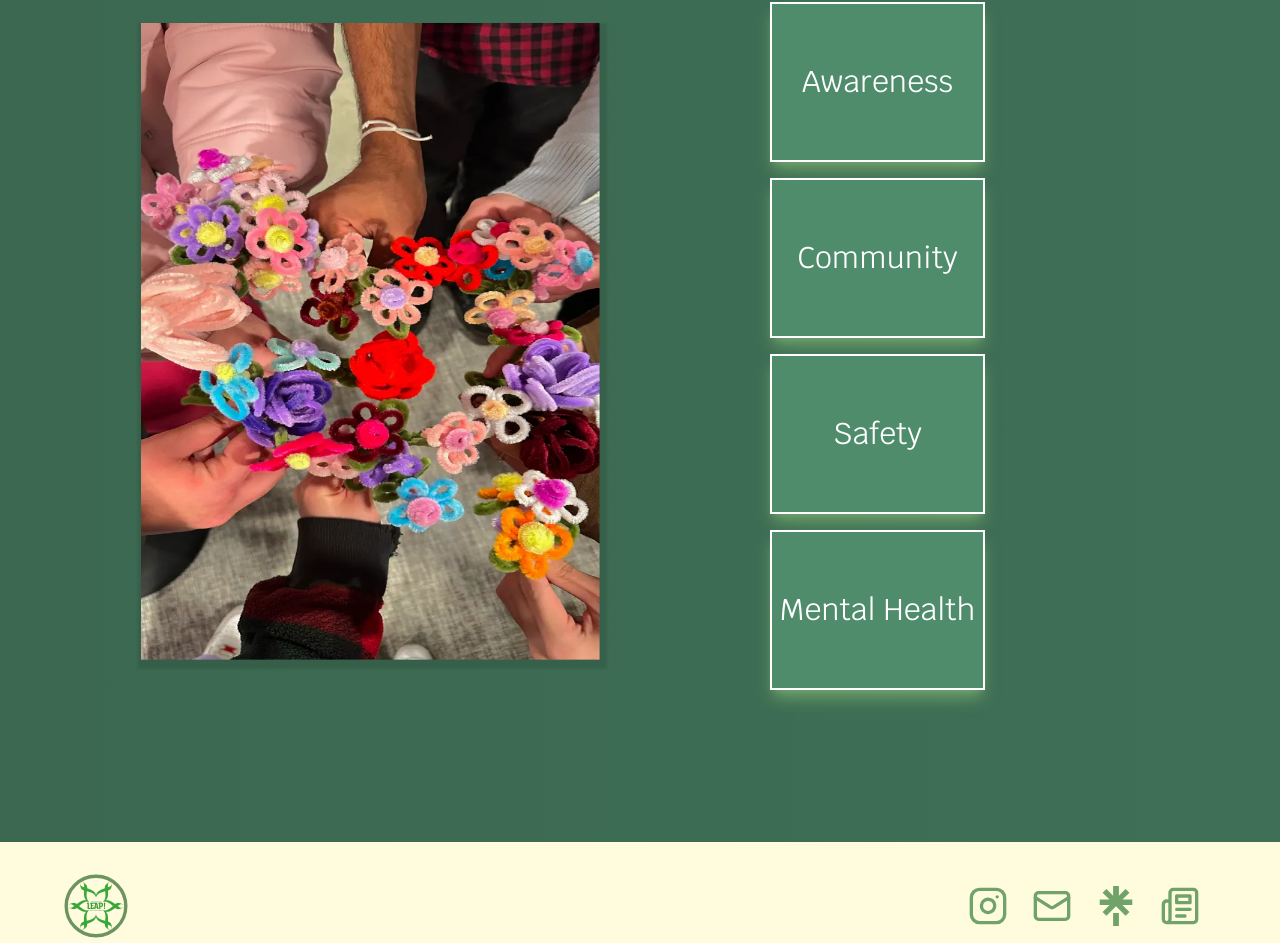
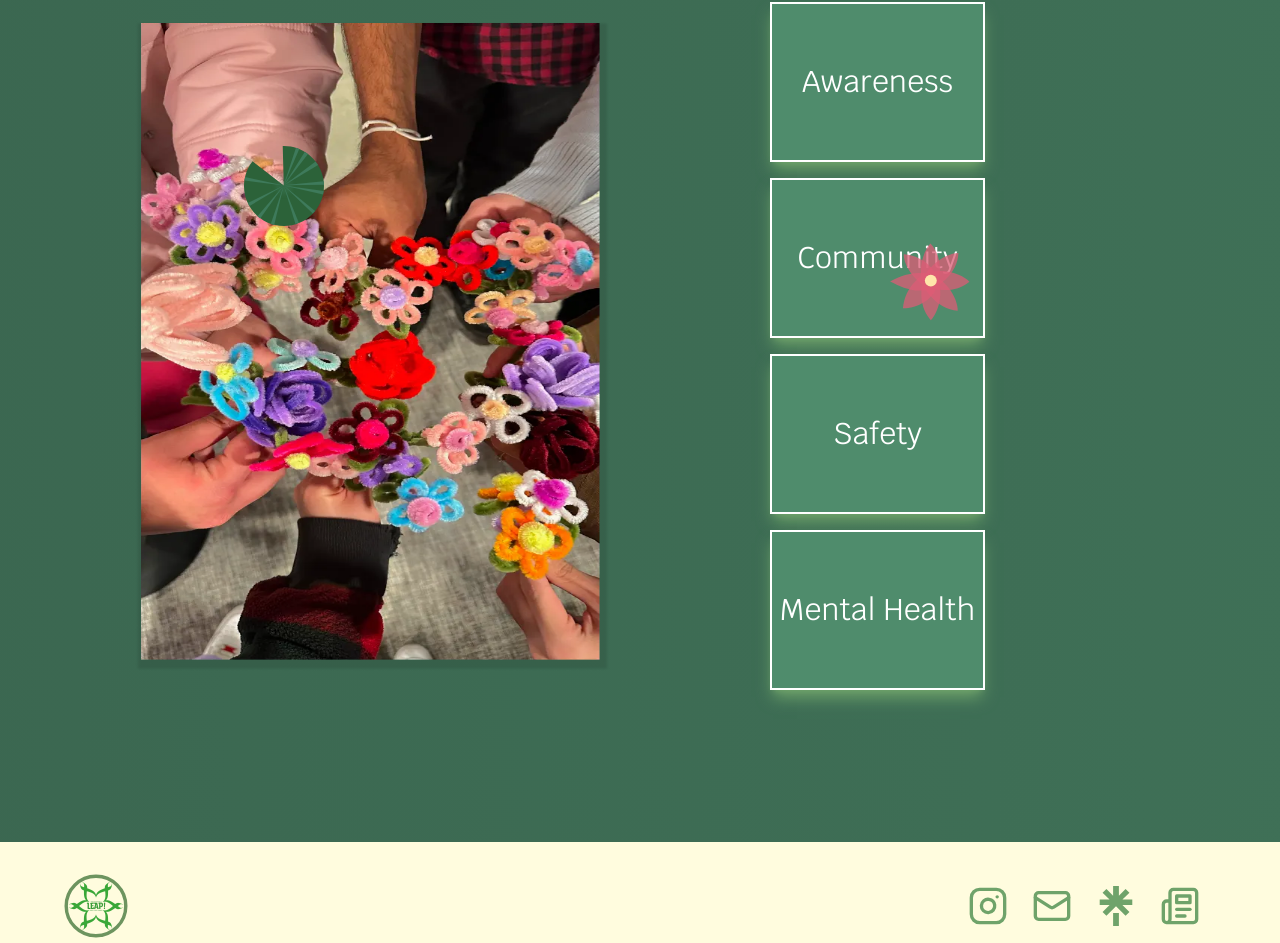
Before and after one commit to acm-ucr/leap-website, a Next.js app: page / in a window 1280 px wide. Shown: the part 1350-2293 px from the top of the page. Built offline with nearby package versions, Linux system fonts and the light colour scheme.

Commit message:
Added Assets, Need Responsiveness

```diff
--- a/src/components/home/ValueBox.tsx
+++ b/src/components/home/ValueBox.tsx
@@ -1,4 +1,8 @@
+"use client";
+
 import { motion } from "motion/react";
+import Image from "next/image";
+import redFlower from "@/public/assets/redFlower.svg";
 
 const ValueBox = () => {
   const topics = ["Awareness", "Community", "Safety", "Mental Health"];
@@ -19,6 +23,15 @@ const ValueBox = () => {
             </div>
           </motion.div>
         ))}
+        <div className="absolute translate-x-[150%] translate-y-[300%]">
+          <motion.div
+            initial={{ opacity: 0, x: 50 }}
+            whileInView={{ opacity: 1, x: 0, rotate: 360 }}
+            transition={{ duration: 0.7, delay: 0.5 }}
+          >
+            <Image src={redFlower} alt="Red Flower" className="h-20 w-20" />
+          </motion.div>
+        </div>
       </div>
     </div>
   );
--- a/src/components/home/ValuesContainer.tsx
+++ b/src/components/home/ValuesContainer.tsx
@@ -2,6 +2,7 @@
 import ValueBox from "@/components/home/ValueBox";
 import Image from "next/image";
 import FlowerImg from "@/public/assets/home/description.webp";
+import lilyPad from "@/public/assets/lilyPad.svg";
 import { motion } from "motion/react";
 
 const ValuesContainer = () => {
@@ -18,6 +19,19 @@ const ValuesContainer = () => {
           alt="Flowers"
           className="h-[300px] w-[200px] md:h-[450px] md:w-[300px] lg:h-[650px] lg:w-[475px]"
         />
+        <div className="absolute translate-x-[-110%] translate-y-[-200%]">
+          <motion.div
+            initial={{ opacity: 0, x: -50 }}
+            whileInView={{ opacity: 1, x: 0, rotate: 360 }}
+            transition={{ duration: 0.7, delay: 0.5 }}
+          >
+            <Image
+              src={lilyPad}
+              alt="LilyPad"
+              className="h-20 w-20 rotate-180"
+            />
+          </motion.div>
+        </div>
       </motion.div>
 
       <div className="mx-6 flex items-center justify-center md:mx-24 md:mt-20 lg:mx-40 lg:mt-16">
```
